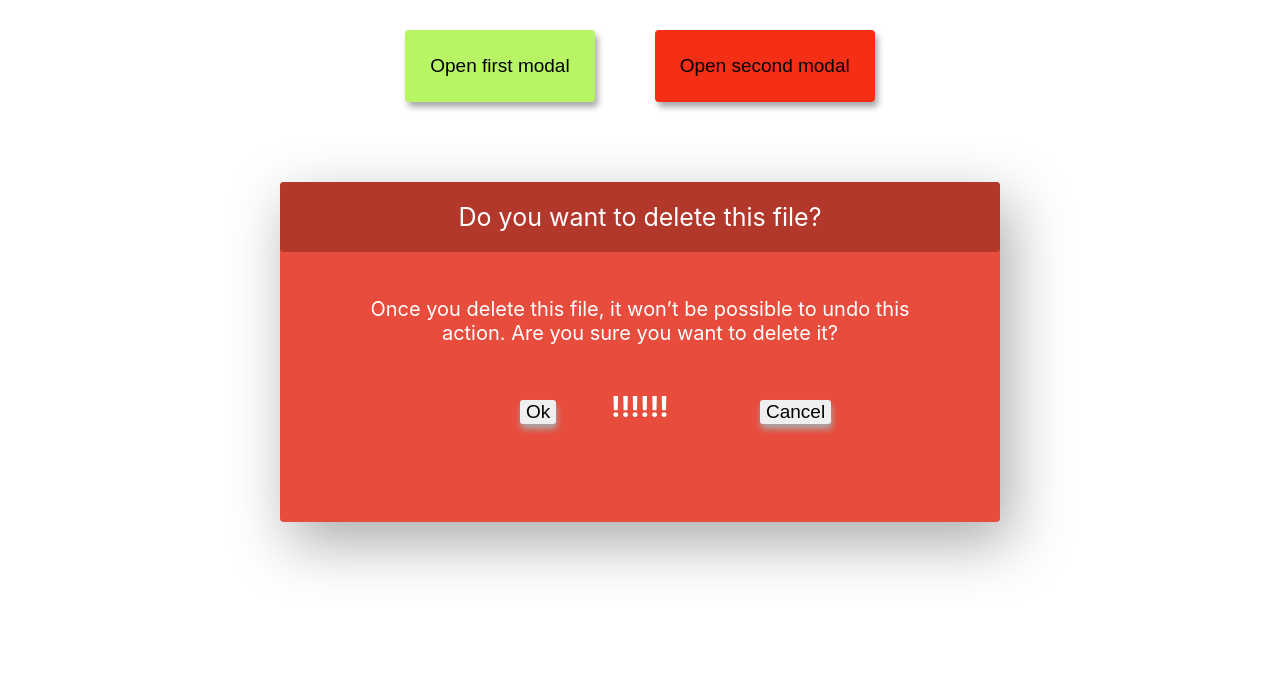
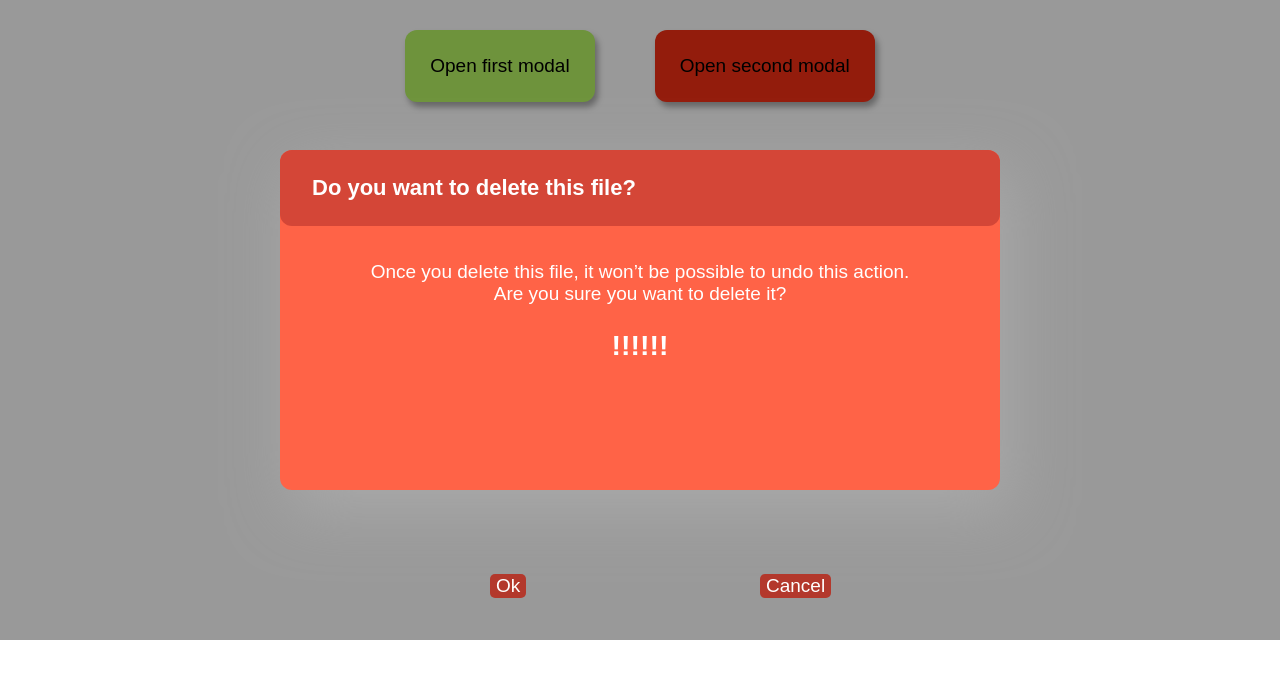
Before and after one commit to coyjiv/REACT-, a React (Create React App) app in the folder 1/homework-1/: page / in a window 1280 px wide. Both pictures are taken after a click on the button "Open first modal". Shown: the top 678 px of the page. Built offline with nearby package versions, Linux system fonts and the light colour scheme.

Commit message:
initial commit

```diff
--- a/1/homework-1/src/App.css
+++ b/1/homework-1/src/App.css
@@ -2,37 +2,6 @@
   text-align: center;
 }
 
-.App-logo {
-  height: 40vmin;
-  pointer-events: none;
+.btn-wrapper{
+  position: relative;
 }
-
-@media (prefers-reduced-motion: no-preference) {
-  .App-logo {
-    animation: App-logo-spin infinite 20s linear;
-  }
-}
-
-.App-header {
-  background-color: #282c34;
-  min-height: 100vh;
-  display: flex;
-  flex-direction: column;
-  align-items: center;
-  justify-content: center;
-  font-size: calc(10px + 2vmin);
-  color: white;
-}
-
-.App-link {
-  color: #61dafb;
-}
-
-@keyframes App-logo-spin {
-  from {
-    transform: rotate(0deg);
-  }
-  to {
-    transform: rotate(360deg);
-  }
-}
--- a/1/homework-1/src/App.js
+++ b/1/homework-1/src/App.js
@@ -10,13 +10,13 @@ class App extends React.Component{
             isSecondModalOpen:false,
         }
     }
-    handleFirstModalOpen(){
+    handleFirstModalOpen=()=>{
         this.setState((state)=>({
             ...state,
             isFirstModalOpen: !state.isFirstModalOpen
         }))
     }
-    handleSecondModalOpen(){
+    handleSecondModalOpen=()=>{
         this.setState((state)=>({
             ...state,
             isSecondModalOpen: !state.isSecondModalOpen
@@ -26,11 +26,23 @@ class App extends React.Component{
       return (
           <div className="App">
               <div className="btn-wrapper">
-                  <Button text="Open first modal" onClick={this.handleFirstModalOpen.bind(this)} backgroundColor="#B7F564" className="btn-open-modal"/>
-                  <Button text="Open second modal" onClick={this.handleSecondModalOpen.bind(this)} backgroundColor="#F52F15" className="btn-open-modal"/>
+                  <Button text="Open first modal" onClick={this.handleFirstModalOpen} backgroundColor="#B7F564" className="btn-open-modal"/>
+                  <Button text="Open second modal" onClick={this.handleSecondModalOpen} backgroundColor="#F52F15" className="btn-open-modal"/>
+                  <Modal isOpen={this.state.isFirstModalOpen} onCancel={()=>this.handleFirstModalOpen} header="Do you want to delete this file?" closeButton={false} text="Once you delete this file, it won’t be possible to undo this action. Are you sure you want to delete it?" actions={
+                  <>
+                      <h2>!!!!!!</h2>
+                      <Button text="Ok" className="btn-ok" onClick={this.handleFirstModalOpen}/>
+                      <Button text="Cancel" className="btn-cancel" onClick={this.handleFirstModalOpen}/>
+                      </>
+                  }/>
+                  <Modal isOpen={this.state.isSecondModalOpen} onCancel={()=>this.handleSecondModalOpen} header="Do you want to upload this file?" closeButton={true} text="something else" actions={
+                      <>
+                      <h2>Ogo</h2>
+                      <Button text="Ok" className="btn-ok" onClick={this.handleSecondModalOpen}/>
+                      <Button text="Cancel" className="btn-cancel" onClick={this.handleSecondModalOpen}/>
+                      </>
+                  }/>
               </div>
-              <Modal isOpen={this.state.isFirstModalOpen} onCancel={()=>this.handleFirstModalOpen()} header="Do you want to delete this file?" closeButton="true" text="Once you delete this file, it won’t be possible to undo this action. Are you sure you want to delete it?" actions={<h2>!!!!!!</h2>}/>
-              <Modal isOpen={this.state.isSecondModalOpen} onCancel={()=>this.handleSecondModalOpen()} header="Do you want to upload this file?" closeButton="true" text="something else" actions={<h2>Ogo</h2>}/>
           </div>
       );
   }
--- a/1/homework-1/src/Components/Button/Button.scss
+++ b/1/homework-1/src/Components/Button/Button.scss
@@ -2,27 +2,23 @@
   margin: 30px;
   padding: 25px;
   font-size: 19px;
-  border-radius: 4px;
+  border-radius: 12px;
   border: 0px;
   box-shadow: 3px 5px 6px darkgrey;
 }
-.btn-ok{
-  position: absolute;
-  top: 400px;
-  left: calc(50% - 120px);
+.btn-ok {
+  left: calc(50% - 150px);
+ }
+.btn-cancel{
+  left: calc(50% + 120px);
+}
+.btn-cancel, .btn-ok{
+  position: fixed;
+  top: 574px;
   font-size: 19px;
   border: 0px;
-  box-shadow: 1px 5px 6px darkgrey;
-  z-index: 2;
-  border-radius: 3px;
+  border-radius: 5px;
+  background-color: #b3382c;
+  color: #ffffff;
+  font-family: Arial;
 }
-.btn-cancel{
-  font-size: 19px;
-  position: absolute;
-  top: 400px;
-  left: calc(50% + 120px);
-  border: 0px;
-  border-radius: 3px;
-  box-shadow: 1px 5px 6px darkgrey;
-  z-index: 2;
-}
--- a/1/homework-1/src/Components/Modal/Modal.jsx
+++ b/1/homework-1/src/Components/Modal/Modal.jsx
@@ -1,20 +1,19 @@
 import React, {Component} from 'react';
 import "./Modal.scss"
-import Button from "../Button/Button";
+import cross from "./cross.png";
 class Modal extends Component {
     render() {
         return (
             <>
                 {this.props.isOpen &&
-                <div className="modalGlobal">
-                <div className="modalBody">
-                    <p className="modalHeading">{this.props.header}</p>
-                <p>{this.props.text}</p>
+                <div className="modal">
+                <div className="modal__content">
+                    <h1>{this.props.header}
+                        { this.props.closeButton ? <img src={cross} alt="cross" width="22px" height="22px" onClick={this.props.onCancel}/> : null}
+                    </h1>
+                    <p>{this.props.text}</p>
                     {this.props.actions}
                 </div>
-                <Button text="Ok" className="btn-ok" onClick={this.props.onClick}/>
-                <Button text="Cancel" className="btn-cancel" onClick={this.props.onCancel}/>
-
             </div>
                 }
             </>
--- a/1/homework-1/src/Components/Modal/Modal.scss
+++ b/1/homework-1/src/Components/Modal/Modal.scss
@@ -1,32 +1,35 @@
-.modalBody{
+.modal{
+  height: 50vw;
+  width: 100vw;
+  background-color: rgba(0,0,0,0.4);
+  position: fixed;
+  display: flex;
+  align-items: center;
+  justify-content: center;
+  top: 0;
+  left: 0;
+  font-family: Arial;
+}
+.modal__content{
   width: 720px;
   height: 340px;
-  background-color:#e74c3c;
+  background-color:tomato;
   color: #ffffff;
-  border-radius: 4px;
-  display: flex;
-  flex-wrap: wrap;
-  flex-direction: column;
-  justify-content: flex-start;
-  align-items: center;
-  position: fixed;
-  z-index: 2;
-  left: calc(50% - 360px);
+  border-radius: 12px;
   font-size: 19px;
-  margin-top: 50px;
   text-align: center;
   box-shadow: 10px 20px 60px darkgrey;
-  & p:nth-child(2){
-    font-size: 20px;
-    padding: 0px 70px;
+  & p{
+    padding: 0px 75px;
+    margin-top: 35px;
+  }
+  & h1{
+    background-color: #d44637;
+    margin: 0;
+    font-size: 22px;
+    border-radius: 12px;
+    padding: 25px 32px;
+  display: flex;
+    justify-content: space-between;
   }
 }
-.modalHeading{
-  background-color:#b3382c;
-  padding-top: 20px;
-  border-radius: 4px;
-  margin-top: 0;
-  width: 100%;
-  padding-bottom: 20px;
-  font-size: 25px;
-}
```
Also changed, not shown: 1/homework-1/src/Components/Modal/cross.png (renamed from 1/homework-1/src/Components/cross.png).
